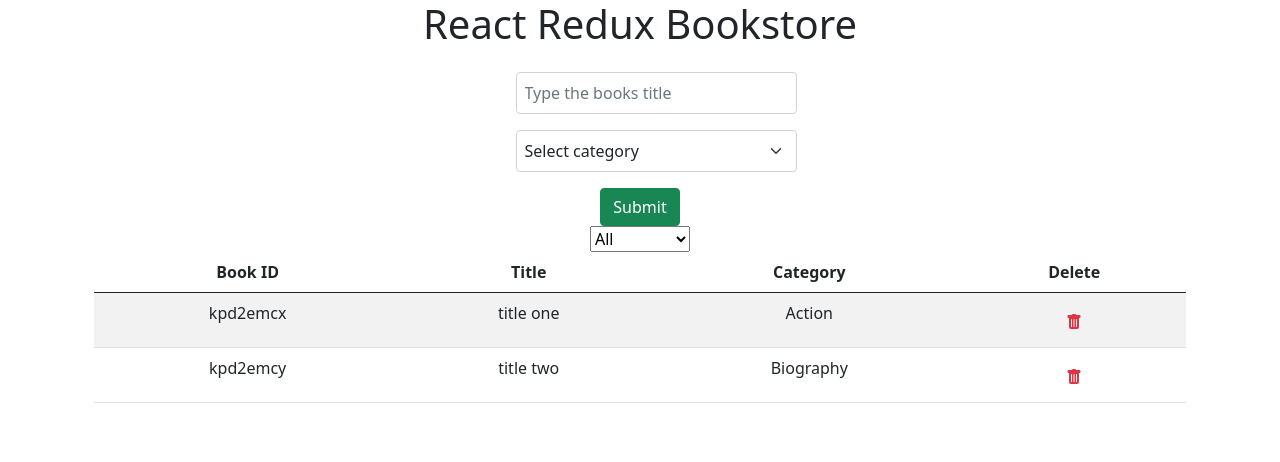
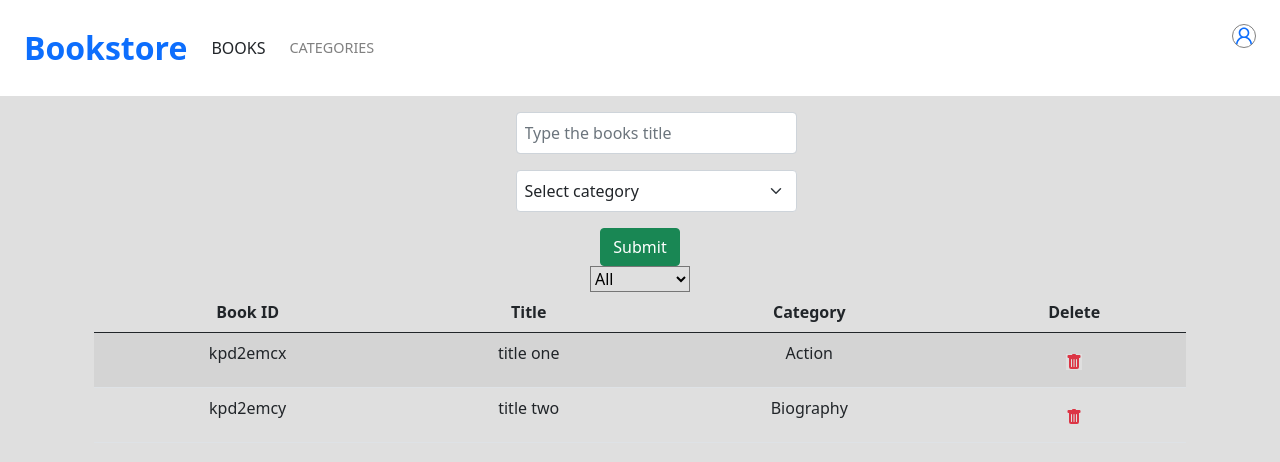
Before and after one commit to karmaester/react-redux-bookstore, a React (Create React App) app: page / in a window 1280 px wide. Shown: the top 462 px of the page. Built offline with nearby package versions, Linux system fonts and the light colour scheme.

Commit message:
Add style to header

```diff
--- a/package.json
+++ b/package.json
@@ -6,6 +6,7 @@
     "@testing-library/jest-dom": "^5.11.4",
     "@testing-library/react": "^11.1.0",
     "@testing-library/user-event": "^12.1.10",
+    "node-sass": "^6.0.0",
     "prop-types": "^15.7.2",
     "react": "^17.0.2",
     "react-dom": "^17.0.2",
--- a/src/App.css
+++ /dev/null
@@ -1,3 +0,0 @@
-* {
-  margin: 0;
-}
--- a/src/App.js
+++ b/src/App.js
@@ -1,14 +1,17 @@
-import './App.css';
+import './App.scss';
 import BookList from './containers/BookList';
 import BookForm from './containers/BookForm';
+import Header from './components/Header';
 
 function App() {
   return (
-    <div className="container text-center">
-      <h1>React Redux Bookstore</h1>
-      <BookForm />
-      <BookList />
-    </div>
+    <>
+      <Header />
+      <div className="container text-center">
+        <BookForm />
+        <BookList />
+      </div>
+    </>
   );
 }
 
--- /dev/null
+++ b/src/App.scss
@@ -0,0 +1,27 @@
+* {
+  margin: 0;
+  background-color: rgb(223, 223, 223);
+}
+
+.left {
+
+  .title {
+    font-size: 2rem;
+    font-weight: bold;
+  }
+
+  .cat {
+    font-size: .9rem;
+    color: grey;
+  }
+}
+
+
+
+.right {
+  border: 1px solid gray;
+  border-radius: 30px;
+  font-size: 1.5rem;
+  line-height: 2rem;
+  background-color: white;
+}
--- /dev/null
+++ b/src/components/Header.js
@@ -0,0 +1,15 @@
+import React from 'react';
+import { AiOutlineUser } from 'react-icons/ai';
+
+const Header = () => (
+  <div className="header d-flex justify-content-between p-4 bg-white w-100">
+    <div className="left row align-items-center bg-white">
+      <div className="title col bg-white text-primary">Bookstore</div>
+      <div className="books col bg-white">BOOKS</div>
+      <div className="cat col bg-white">CATEGORIES</div>
+    </div>
+    <AiOutlineUser className="right text-primary" />
+  </div>
+);
+
+export default Header;
```
Also changed, not shown: 1 other file (tests, documents, lock files or other folders).
